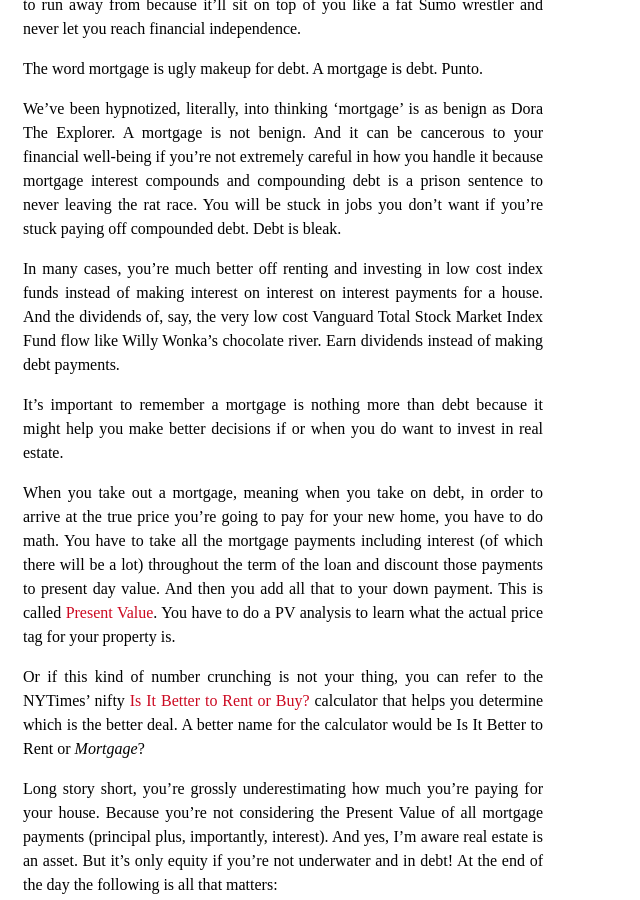
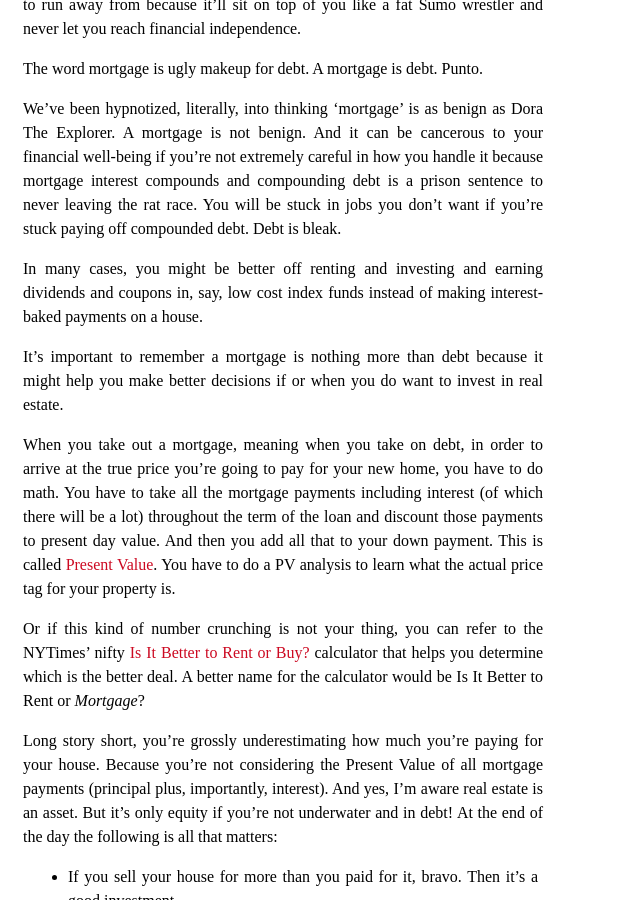
Before and after one commit to danilosierrac/gilbert-index, a Jekyll site: the page built from _posts/2017-03-06-mortgage-is-debt.md, in a window 1280 px wide and 900 px high, scrolled down 1192 px. Shown: the whole window, without its empty margins (0-640 px from the left). Built offline with Jekyll 4.4.1, drawn with Linux system fonts in a browser that asks for light colours.

Commit message:
article: Edited Mortgage is Debt

```diff
--- a/_posts/2017-03-06-mortgage-is-debt.md
+++ b/_posts/2017-03-06-mortgage-is-debt.md
@@ -37,7 +37,7 @@
 
 We've been hypnotized, literally, into thinking 'mortgage’ is as benign as Dora The Explorer. A mortgage is not benign. And it can be cancerous to your financial well-being if you’re not extremely careful in how you handle it because mortgage interest compounds and compounding debt is a prison sentence to never leaving the rat race. You will be stuck in jobs you don’t want if you're stuck paying off compounded debt. Debt is bleak.
 
-In many cases, you're much better off renting and investing in low cost index funds instead of making interest on interest on interest payments for a house. And the dividends of, say, the very low cost Vanguard Total Stock Market Index Fund flow like Willy Wonka’s chocolate river. Earn dividends instead of making debt payments.
+In many cases, you might be better off renting and investing and earning dividends and coupons in, say, low cost index funds instead of making interest-baked payments on a house.
 
 It’s important to remember a mortgage is nothing more than debt because it might help you make better decisions if or when you do want to invest in real estate.
 
```
